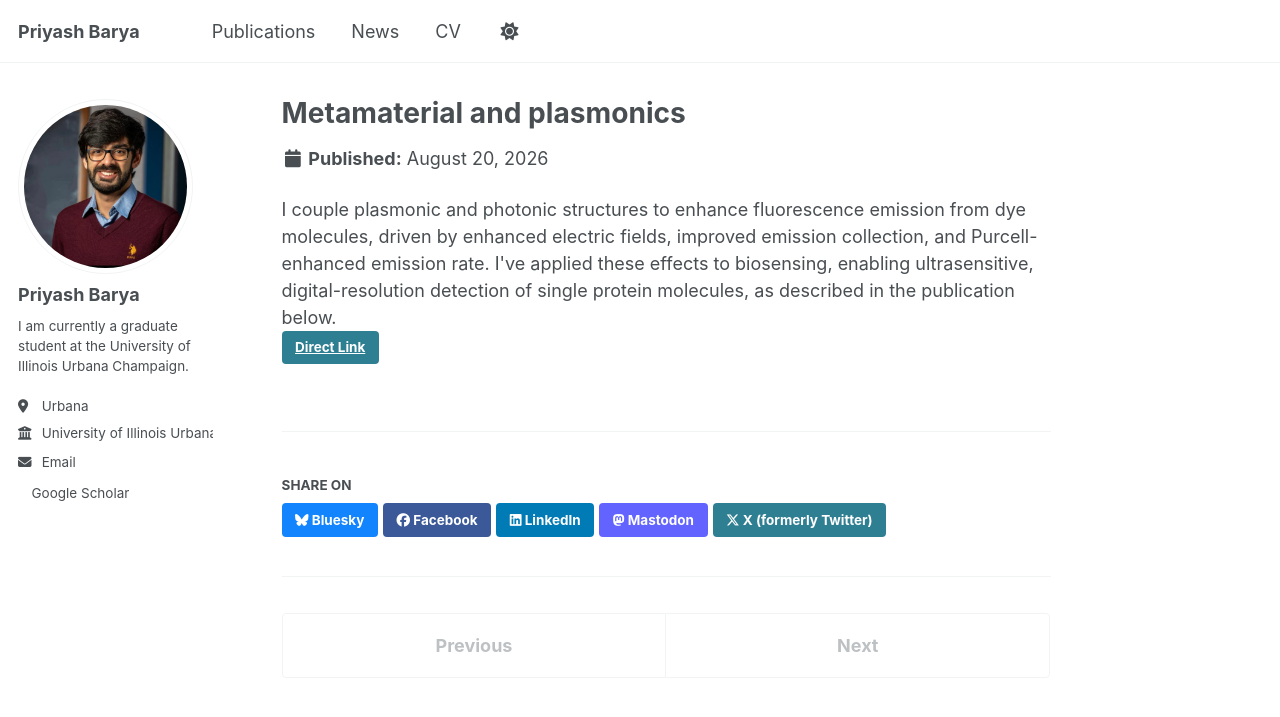
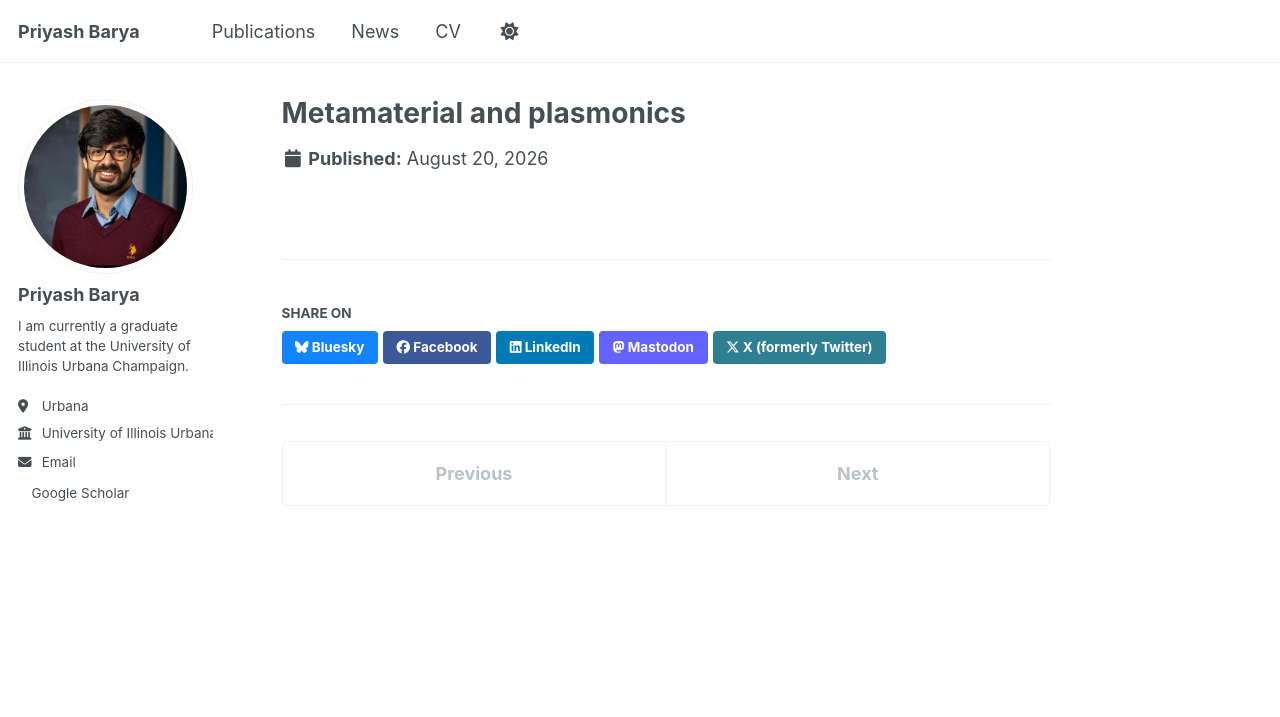
Before and after one commit to Priyash-Barya/Priyash-Barya.github.io, a Jekyll site: the page built from _portfolio/portfolio-4.html, in a window 1280 px wide. Shown: the top 717 px of the page. Built offline with Jekyll 4.4.1, drawn with Linux system fonts in a browser that asks for light colours; a style sheet for code colours, icons or effects is not loaded.

Commit message:
Update portfolio-4.html

```diff
--- a/_portfolio/portfolio-4.html
+++ b/_portfolio/portfolio-4.html
@@ -3,14 +3,11 @@ title: "Metamaterial and plasmonics"
 excerpt: |
   <img src='/images/PlasmonicPhotonic.jpg'>
 
-  <p>Using photonic crystals to enhance dye molecules and quantum dots' fluorescence emission .</p>
+  <p>Using photonic crystals to enhance fluorescence emission from dye molecules and quantum dots.</p>
 
   <ul>
   <li><strong>Plasmonic-photonic hybrids:</strong> the enhancement is driven by increased electric fields, improved emission collection, and Purcell-enhanced emission rate. See our paper in <a href='https://onlinelibrary.wiley.com/doi/10.1002/smll.202207239'>Small</a></li>
   <li><strong>Biosensing:</strong> using these effects for ultrasensitive, digital-resolution detection of single protein molecules and microRNA. See our papers in <a href='https://onlinelibrary.wiley.com/doi/10.1002/smll.202207239'>Small</a> <a href='https://www.nature.com/articles/s41467-022-32387-w'>Nature Communication</a> </li>
   </ul>
 collection: portfolio
-link: /publication/2023-11-01-photonic-plasmonic-coupling-enhanced-fluorescence
 ---
-
-I couple plasmonic and photonic structures to enhance fluorescence emission from dye molecules, driven by enhanced electric fields, improved emission collection, and Purcell-enhanced emission rate. I've applied these effects to biosensing, enabling ultrasensitive, digital-resolution detection of single protein molecules, as described in the publication below.
```
